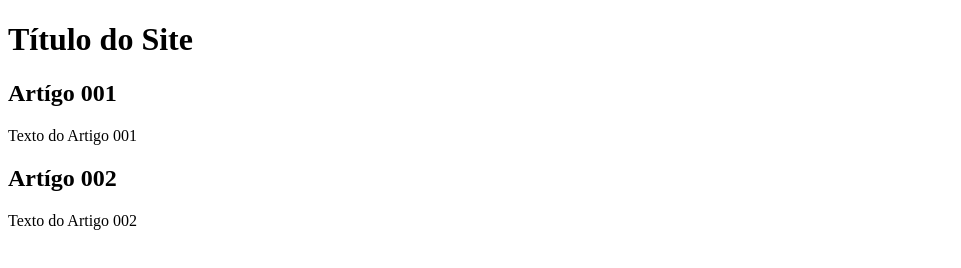
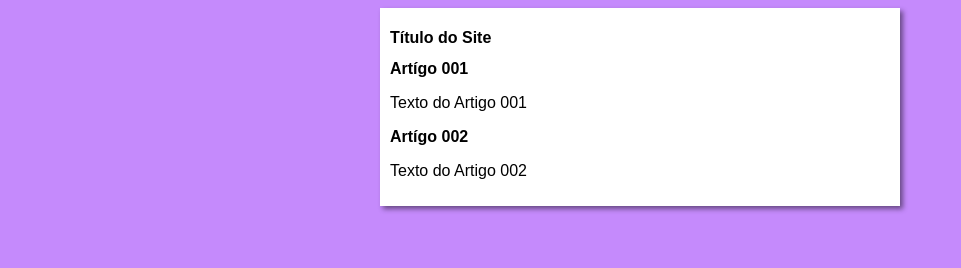
Before and after one commit to Paul0Silva/projeto-site, a plain HTML site: page index.html in a window 1280 px wide. Shown: the whole page, without its empty margins (0-961 px from the left). Drawn offline with Linux system fonts and the light colour scheme.

Commit message:
iniciei o design

```diff
--- /dev/null
+++ b/estilos/style.css
@@ -0,0 +1,16 @@
+* {
+    font-family: Arial, Helvetica, sans-serif;
+    font-size: 16px;
+}
+
+body {
+    background-color: rgb(197, 138, 252);
+}
+
+main {
+    background-color: white;
+    width: 500px;
+    margin: auto;
+    padding: 10px;
+    box-shadow: 3px 3px 5px rgba(0, 0, 0, 0.473);
+}
--- a/index.html
+++ b/index.html
@@ -4,6 +4,7 @@
     <meta charset="UTF-8">
     <meta name="viewport" content="width=device-width, initial-scale=1.0">
     <title>Título do site</title>
+    <link rel="stylesheet" href="estilos/style.css"
 </head>
 <body>
     <main>
```
